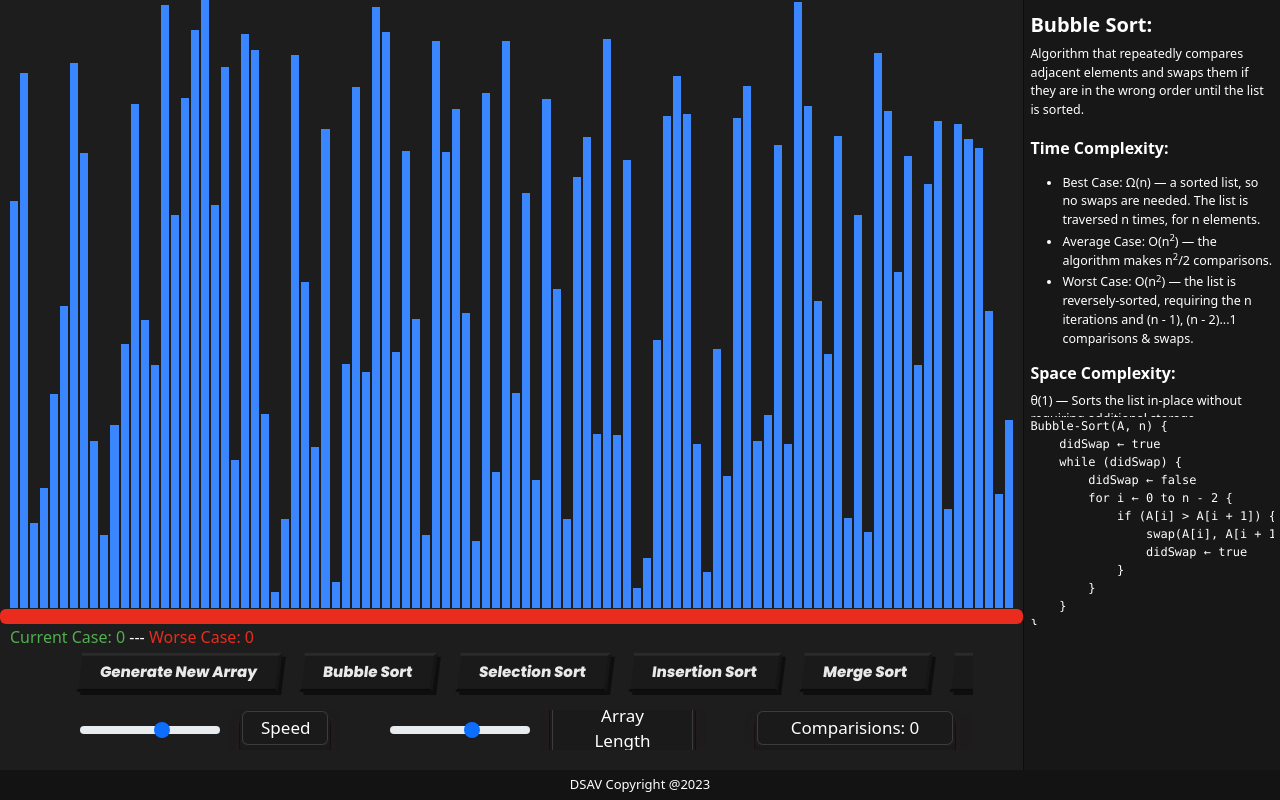
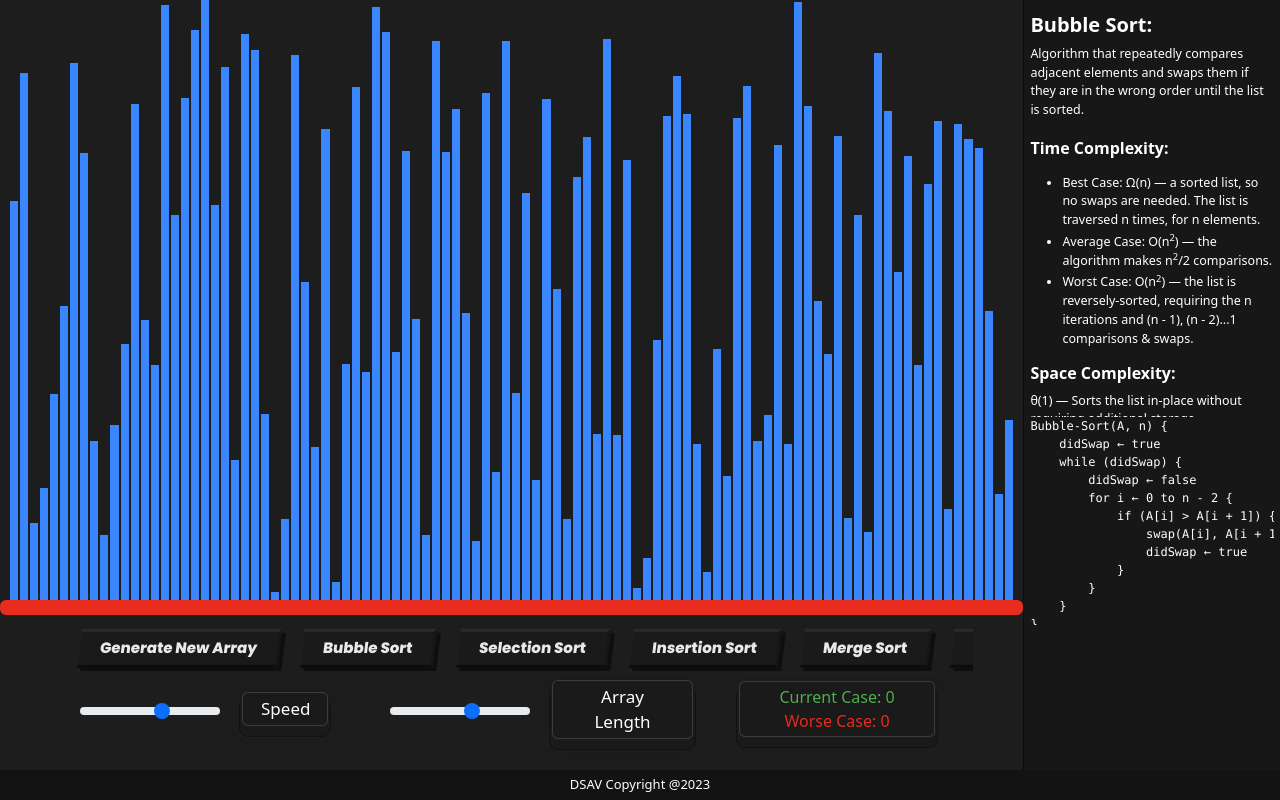
Before and after one commit to nguyenv119/DSAV, a React (Vite) app: page / in a window 1280 px wide. Built offline with nearby package versions, Linux system fonts and the light colour scheme.

Commit message:
Implemented Current and Worse Case into UI

```diff
--- a/src/SortingVisualizer/ProgressBar.jsx
+++ b/src/SortingVisualizer/ProgressBar.jsx
@@ -22,7 +22,7 @@ const ProgressBar = ({ comparisons, totalComparisons  }) => {
     height: '15px',
     backgroundColor: SMALLER_COLOR,
     position: 'relative',
-    top: -15,
+    top: 0,
     left: 0,
   };
 
@@ -45,10 +45,10 @@ const ProgressBar = ({ comparisons, totalComparisons  }) => {
 
   return (
     <div>
-      <div style={labelStyle}> Current Case: {comparisons}
+      {/* <div style={labelStyle}> Current Case: {comparisons}
         <span style={spanWhite}> ---</span>
         <span style={spanGreen}> Worse Case: {totalComparisons} </span>
-      </div>
+      </div> */}
 
       <div className="progress" style={backgroundStyle}>
         <div
--- a/src/SortingVisualizer/SortingVisualizer.jsx
+++ b/src/SortingVisualizer/SortingVisualizer.jsx
@@ -28,6 +28,7 @@ import 'bootstrap/dist/css/bootstrap.css';
 /*
 ? Imports the Progress Bar */
 import ProgressBar from './ProgressBar';
+import { left } from "@popperjs/core";
 
 const MINVAL = 5;
 const MAXVAL = 620;
@@ -301,6 +302,8 @@ export default class SortingVisualizer extends React.Component {
 
         const activeAlgorithmKey = this.state.algorithmKeys[this.state.activeAlgorithm];
         const algorithm = this.state.codeVisualizer[activeAlgorithmKey];
+
+        //Code for determining what formula to use when calculating worse case
         let totalComparisons;
         console.log(activeAlgorithmKey);
 
@@ -402,7 +405,7 @@ export default class SortingVisualizer extends React.Component {
                                 </div> */}
                             </div>
                         </div>
-                        <div className="settings">
+                        <div className="settings" style={{ height: '100%' ,top: '40px'}}>
                             <div className="scrollableRangeContainer">
                                 <label for="customRange3" className="form-label"></label>
                                 <div className="scrollableRange">
@@ -439,8 +442,13 @@ export default class SortingVisualizer extends React.Component {
                             <button className="btn-3d colorful regular length">
                                 Array Length
                             </button>
-                            <button className="btn-3d regular comparisons">
-                                Comparisions: {comparisons}
+                            <button
+                                className="btn-3d regular comparisons"
+                                style={{ fontSize: '16px', height: '60px', left: '-18px'}}
+                            >
+                                <span style={{ color: LARGER_COLOR }}>Current Case: {comparisons}</span>
+                                <br />
+                                <span style={{ color: SMALLER_COLOR  }}>Worse Case: {totalComparisons}</span>
                             </button>
                             <div className="btn-container">
                                 <button className={`btn-3d regular pp${activeButton === "pause" ? ' down' : ''}`}
```
